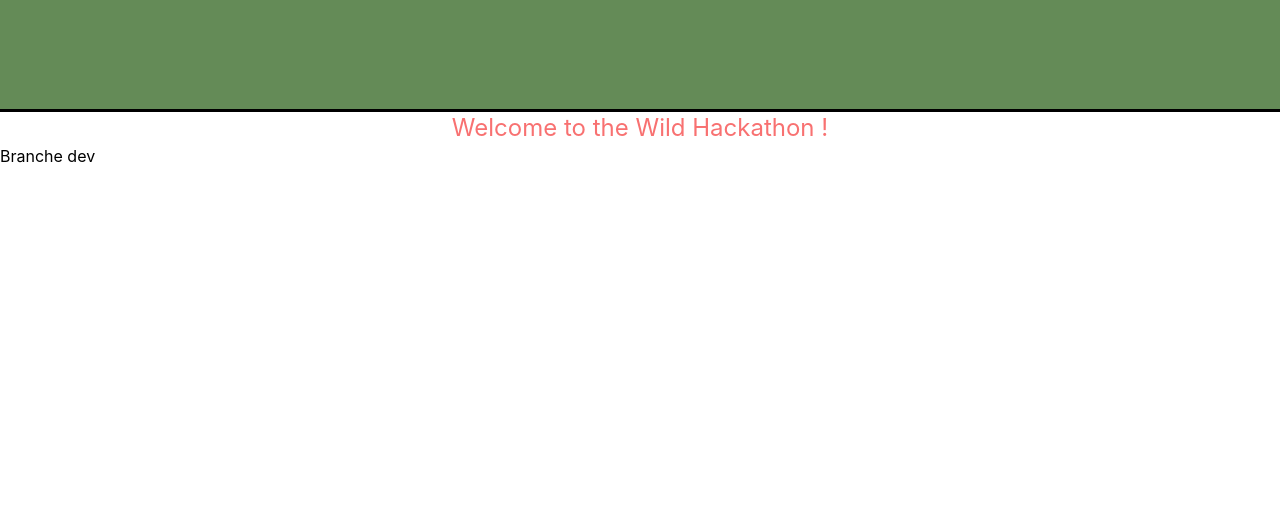
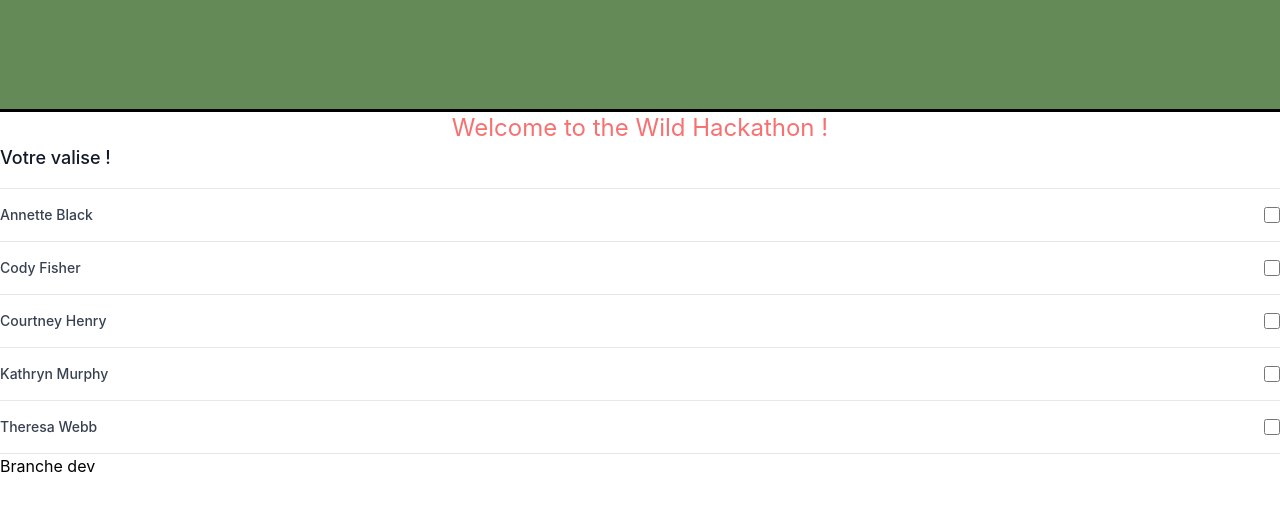
Before and after one commit to Gakchabla/la_valise, a React (Create React App) app in the folder front-end/: page / in a window 1280 px wide. Shown: the top 510 px of the page. Built offline with nearby package versions, Linux system fonts and the light colour scheme.

Commit message:
ajout de la checklist

```diff
--- /dev/null
+++ b/front-end/src/Components/CheckListResult.jsx
@@ -0,0 +1,43 @@
+import React from "react";
+
+const AllYouNeed = [
+  { id: 1, name: "Annette Black" },
+  { id: 2, name: "Cody Fisher" },
+  { id: 3, name: "Courtney Henry" },
+  { id: 4, name: "Kathryn Murphy" },
+  { id: 5, name: "Theresa Webb" },
+];
+
+export default function CheckListResult() {
+  return (
+    <fieldset>
+      <div>
+        <legend className="text-lg font-medium text-gray-900">
+          Votre valise !
+        </legend>
+        <div className="mt-4 divide-y divide-gray-200 border-t border-b border-gray-200">
+          {AllYouNeed.map((val) => (
+            <div key={val.id} className="relative flex items-start py-4">
+              <div className="min-w-0 flex-1 text-sm">
+                <label
+                  htmlFor={val.id}
+                  className="select-none font-medium text-gray-700"
+                >
+                  {val.name}
+                </label>
+              </div>
+              <div className="ml-3 flex h-5 items-center">
+                <input
+                  id={val.id}
+                  name={val.name}
+                  type="checkbox"
+                  className="h-4 w-4 rounded border-gray-300 text-indigo-600 focus:ring-indigo-500"
+                />
+              </div>
+            </div>
+          ))}
+        </div>
+      </div>
+    </fieldset>
+  );
+}
--- a/front-end/src/Pages/Home.jsx
+++ b/front-end/src/Pages/Home.jsx
@@ -1,4 +1,5 @@
 import React from "react";
+import CheckListResult from "../Components/CheckListResult";
 
 function Home() {
   return (
@@ -6,6 +7,7 @@ function Home() {
       <h1 className="flex justify-center text-2xl text-red-400">
         Welcome to the Wild Hackathon !
       </h1>
+      <CheckListResult />
       <h2>Branche dev</h2>
     </div>
   );
--- a/front-end/tailwind.config.js
+++ b/front-end/tailwind.config.js
@@ -2,9 +2,11 @@
 module.exports = {
   content: ["./src/**/*.{js,jsx,ts,tsx}"],
   theme: {
-    extend: {colors: {
-      primary: "#648B57",
-    },},
+    extend: {
+      colors: {
+        primary: "#648B57",
+      },
+    },
   },
   plugins: [],
 };
```
